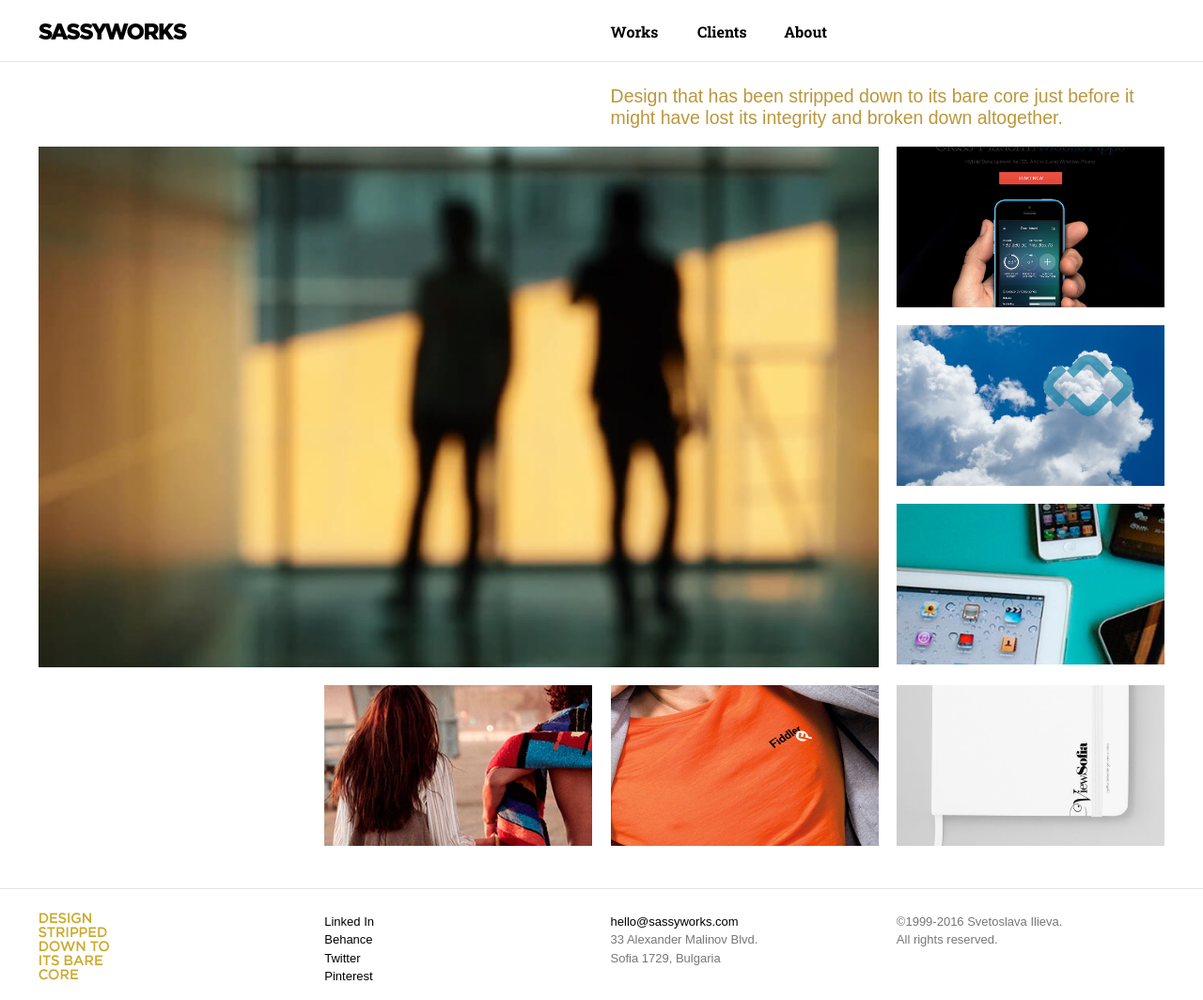
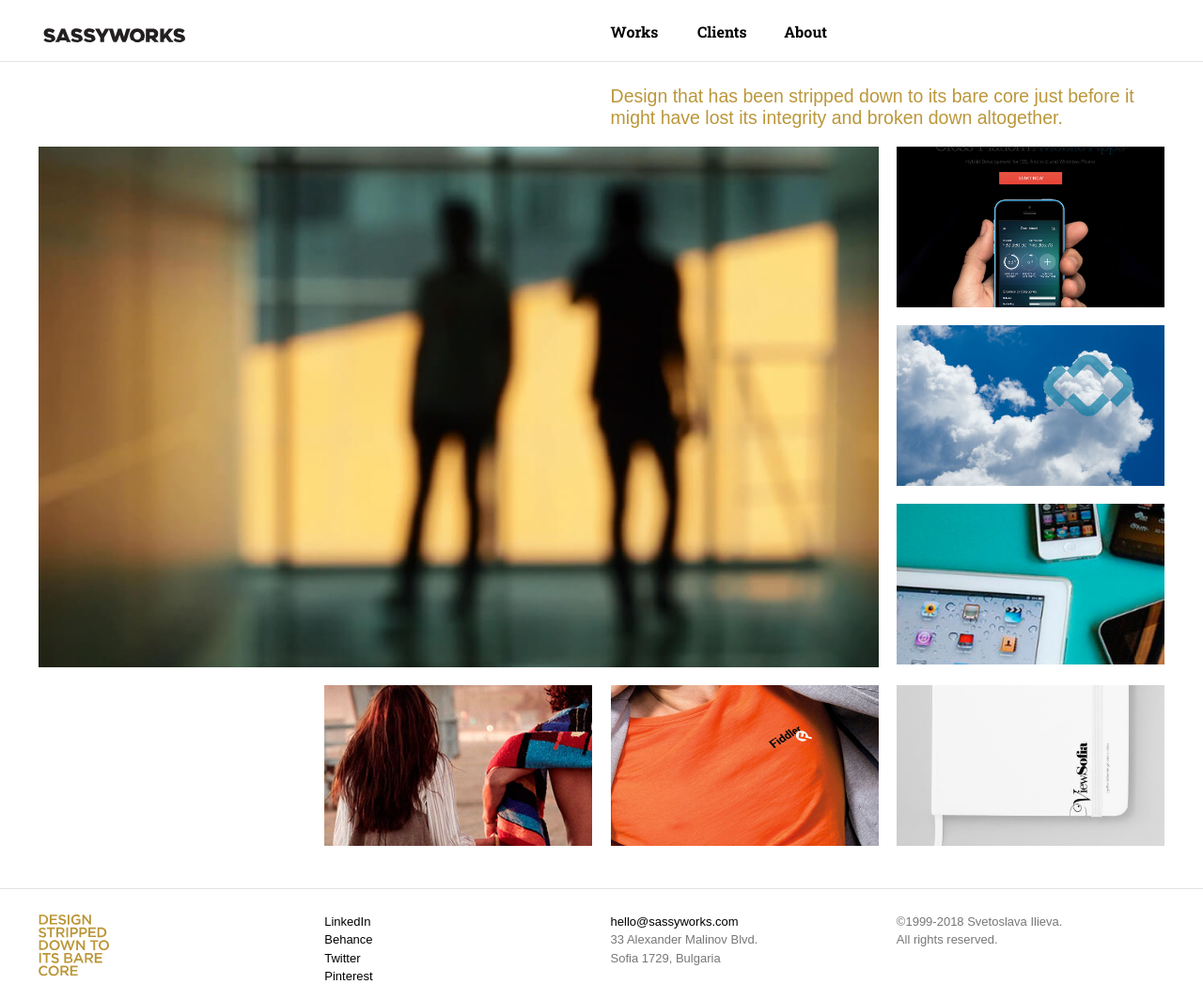
Before and after one commit to sassyworks/sassyworks.github.io, a Jekyll site: the page built from index.html, in a window 1280 px wide. Shown: the whole page at 94% size. Built offline with Jekyll 4.4.1, drawn with Linux system fonts in a browser that asks for light colours; nearby versions of some CDN libraries.

Commit message:
svg replacements
replaced logo and slogan PNGs with SVGs

```diff
--- a/_includes/footer.html
+++ b/_includes/footer.html
@@ -7,7 +7,7 @@
             <i class="site-slogan"></i>
         </div>
         <div class="col one">
-            <a target="_blank" href="http://www.linkedin.com/pub/svetoslava-ilieva/1/266/b51">Linked In</a><br />
+            <a target="_blank" href="http://www.linkedin.com/pub/svetoslava-ilieva/1/266/b51">LinkedIn</a><br />
             <a href="http://www.behance.net/follow/SassyWorks">Behance</a><br />
             <a href="https://twitter.com/intent/follow?screen_name=SassyWorks">Twitter</a><br />
             <a href="http://www.pinterest.com/sassyworks">Pinterest</a>
@@ -19,7 +19,7 @@
             Sofia 1729, Bulgaria
         </div>
         <div class="col one">
-            &copy;1999-2016 Svetoslava Ilieva.<br />
+            &copy;1999-2018 Svetoslava Ilieva.<br />
             All rights reserved.
         </div>
     </div>
--- a/styles/main.css
+++ b/styles/main.css
@@ -238,11 +238,11 @@
 }
 
 i.site-logo {
-	width:158px;
-	height:17px;
+	width:160px;
+	height:27px;
 	display:inline-block;
 	vertical-align: text-bottom;
-	background-image:url(images/logo.png);
+	background-image:url(images/logo.svg);
 }
 
 i.site-slogan {
@@ -250,7 +250,7 @@
 	height:72px;
 	display:inline-block;
 	vertical-align: text-bottom;
-	background-image:url(images/slogan.png);
+	background-image:url(images/slogan.svg);
 }
 
 /*hover tiles*/
```
Also changed, not shown: styles/images/slogan.svg (added).
